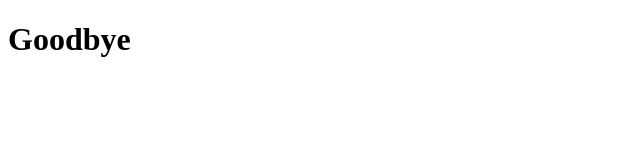
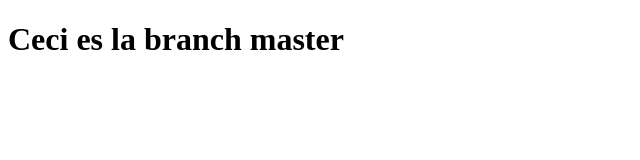
Before and after one commit to M1MOS/exo_git_final_massimo, a plain HTML site: page index.html in a window 1280 px wide. Shown: the whole page, without its empty margins (0-640 px from the left). Drawn offline with Linux system fonts and the light colour scheme.

Commit message:
changement contenu...

```diff
--- a/index.html
+++ b/index.html
@@ -6,6 +6,6 @@
     <title>Document</title>
 </head>
 <body>
-    <h1>Goodbye</h1>
+    <h1>Ceci es la branch master</h1>
 </body>
 </html>
```
